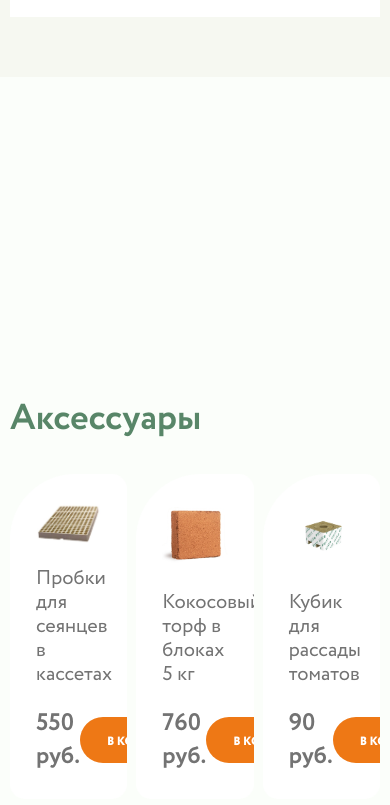
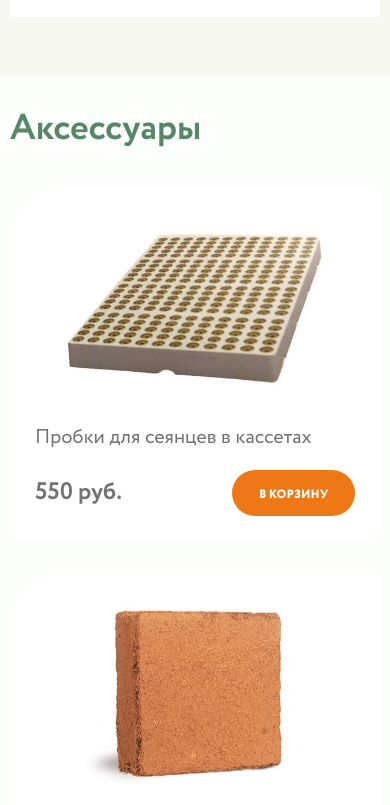
Before and after one commit to ruvick/smartgardens, a plain HTML site: page index.html in a window 390 px wide. Shown: the part 2833-3638 px from the top of the page. Drawn offline with nearby package versions, Linux system fonts and the light colour scheme.

Commit message:
Адаптив 3й секции

```diff
--- a/#source/scss/media.scss
+++ b/#source/scss/media.scss
@@ -71,6 +71,10 @@
 		padding: 20px; }
 	.charact__row {
 		margin-bottom: 35px; }
+	.products {
+		padding: 50px 0; }
+	.prod-card__body {
+		padding: 10px; }
 }
 
 @media (max-width: 812px) {
@@ -134,6 +138,11 @@
 		border-radius: 0; }
 	.advantages-block {
 		border-radius: 0; }
+	.prod-card__body {
+		padding: 20px;
+		flex: 0 1 48%; }
+	.products {
+		padding: 30px 0; }
 }
 
 @media (max-width: 700px) {
@@ -160,6 +169,8 @@
 	.advantages-block__row {
 		padding: 0;
 		flex-wrap: wrap; }
+	.prod-card__body {
+		padding: 10px; }
 }
 
 @media (max-width: 515px) {
@@ -175,6 +186,11 @@
 		width: 35%; }
 	.about p {
 		text-align: justify; }
+	.prod-card {
+		justify-content: center; }
+	.prod-card__body {
+		flex: 0 1 80%;
+		padding: 20px; }
 }
 
 @media (max-width: 440px) {
@@ -189,6 +205,9 @@
 		width: 100%; }
 	.first__descrip h1 {
 		font-size: 36px;}
+	.prod-card__body {
+		flex: 0 1 100%;
+		padding: 25px; }
 }
 
 @media (max-width: 360px) {
--- a/#source/scss/style.scss
+++ b/#source/scss/style.scss
@@ -352,6 +352,7 @@ h4 {
 		}
 	}
 	&__text {
+		flex: 1 1 auto;
 		h4 {
 			color: #737373;
 			line-height: 24px;
```
Also changed, not shown: css/style.css.
